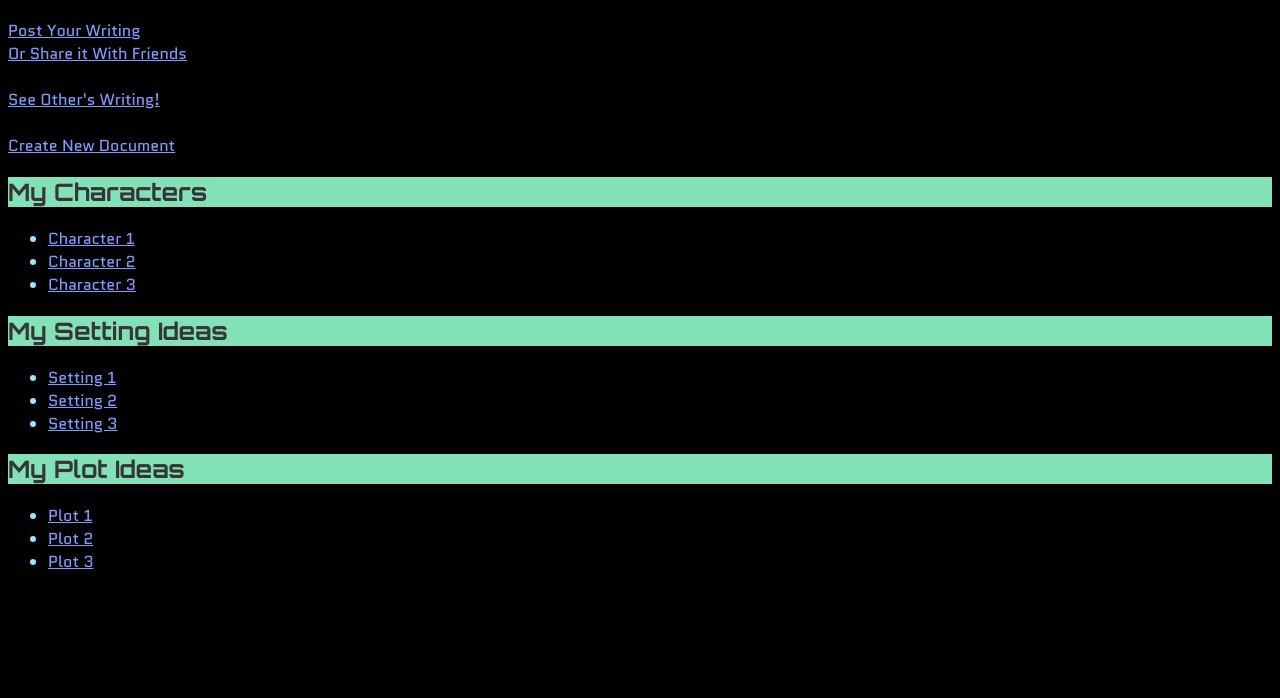
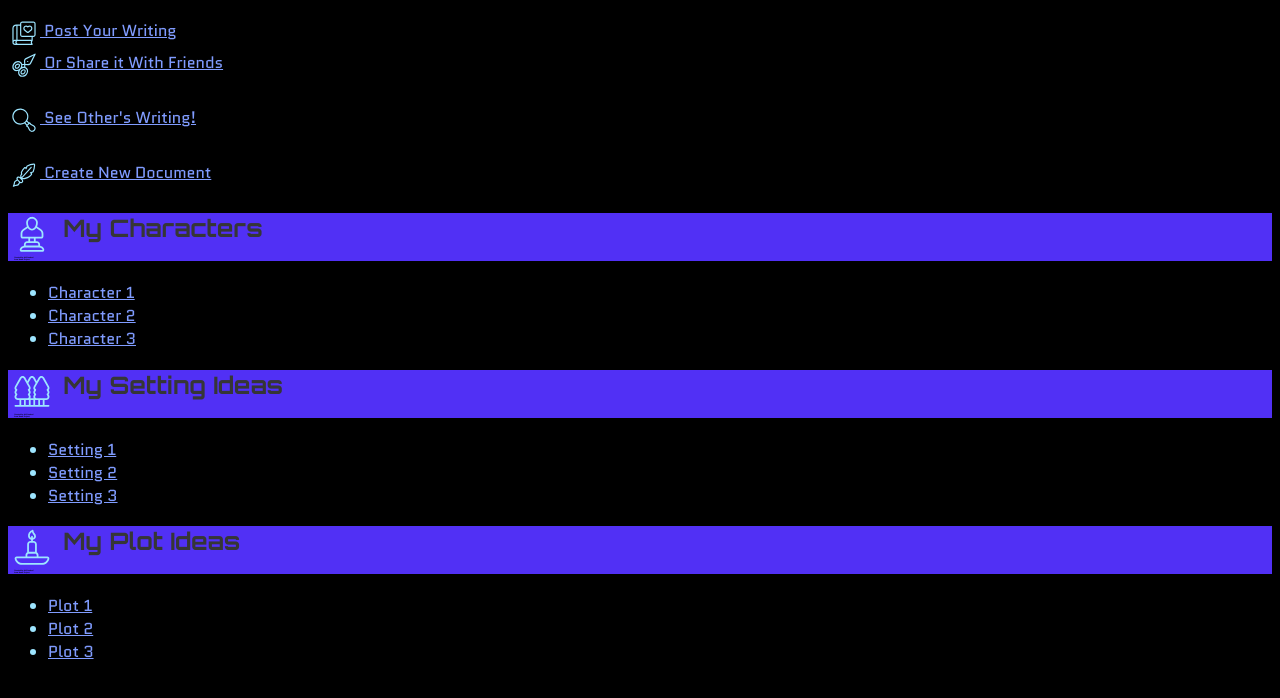
Before and after one commit to CalebKira/CSC-437, a website: page packages/proto/public/index.html in a window 1280 px wide. Shown: the part 64-762 px from the top of the page. Drawn offline with Linux system fonts and the light colour scheme.

Commit message:
adding all the svg icons I'm using, made an icons folder with the sprite sheet in it, and implemented. Something is broken with the color or just seeing the icon

```diff
--- a/packages/proto/public/index.html
+++ b/packages/proto/public/index.html
@@ -13,29 +13,66 @@
 
     <body>
         <h1>My Writing</h1>
-        <a href="./post.html">Post Your Writing</a><br>
-        <a href="./share.html">Or Share it With Friends</a><br><br>
 
-        <a href="./categories.html">See Other's Writing!</a><br><br>
+        <a href="./post.html">
+            <svg class="icon">
+                <use href="/icons/page_icons.svg#icon_post" />
+            </svg>
+            Post Your Writing
+        </a><br>
 
-        <a href="./writing.html">Create New Document</a>
+        <a href="./share.html">
+            <svg class="icon">
+                <use href="/icons/page_icons.svg#icon_share" />
+            </svg>
+            Or Share it With Friends
+        </a><br><br>
+
+        <a href="./categories.html">
+            <svg class="icon">
+                <use href="/icons/page_icons.svg#icon_search" />
+            </svg>
+            See Other's Writing!
+        </a><br><br>
+
+        <a href="./writing.html">
+            <svg class="icon">
+                <use href="/icons/page_icons.svg#icon_personal" />
+            </svg>
+            Create New Document
+        </a>
 
         <!-- every link opens to the writing page -->
-        <h2>My Characters</h2>
+        <h2>
+            <svg class="icon">
+                <use href="/icons/page_icons.svg#icon_character" />
+            </svg>
+            My Characters
+        </h2>
         <ul>
             <li><a href="./writing.html">Character 1</a></li>
             <li><a href="./writing.html">Character 2</a></li>
             <li><a href="./writing.html">Character 3</a></li>
         </ul>
 
-        <h2>My Setting Ideas</h2>
+        <h2>
+            <svg class="icon">
+                <use href="/icons/page_icons.svg#icon_setting" />
+            </svg>
+            My Setting Ideas
+        </h2>
         <ul>
             <li><a href="./writing.html">Setting 1</a></li>
             <li><a href="./writing.html">Setting 2</a></li>
             <li><a href="./writing.html">Setting 3</a></li>
         </ul>
 
-        <h2>My Plot Ideas</h2>
+        <h2>
+            <svg class="icon">
+                <use href="/icons/page_icons.svg#icon_plot" />
+            </svg>
+            My Plot Ideas
+        </h2>
         <ul>
             <li><a href="./writing.html">Plot 1</a></li>
             <li><a href="./writing.html">Plot 2</a></li>
--- a/packages/proto/public/styles/page.css
+++ b/packages/proto/public/styles/page.css
@@ -36,3 +36,13 @@ input {
 textarea {
     color: var(--color-dark-text);
 }
+
+
+svg.icon {
+    display: inline;
+    height: 2em;
+    width: 2em;
+    vertical-align: top;
+    color: var(--color-dark-text);
+    fill: currentColor;
+}
--- a/packages/proto/public/styles/tokens.css
+++ b/packages/proto/public/styles/tokens.css
@@ -4,7 +4,7 @@
     --color-dark-text: rgb(54, 54, 54);
     --color-link: rgb(128, 156, 255);
     --color-h1: rgb(7, 28, 224);
-    --color-h2: rgb(131, 225, 184);
+    --color-h2: rgb(81, 48, 245);
 
     --font-body-family: "Quantico", sans-serif;
     --font-body-weight: 400;
```
Also changed, not shown: packages/proto/assets/noun-candle-8152797.svg (added), packages/proto/assets/noun-forest-8152801.svg (added), packages/proto/assets/noun-magnifying-glass-8152809.svg (added), packages/proto/assets/noun-quill-8152791.svg (added), packages/proto/assets/noun-scissors-8152817.svg (added), packages/proto/assets/noun-scrapbooking-8152821.svg (added), packages/proto/assets/noun-sculpture-8152825.svg (added), packages/proto/assets/noun-starry-night-8152822.svg (added), packages/proto/public/icons/page_icons.svg (added).
